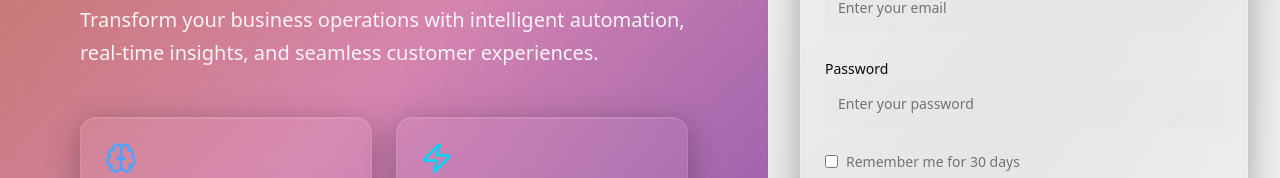
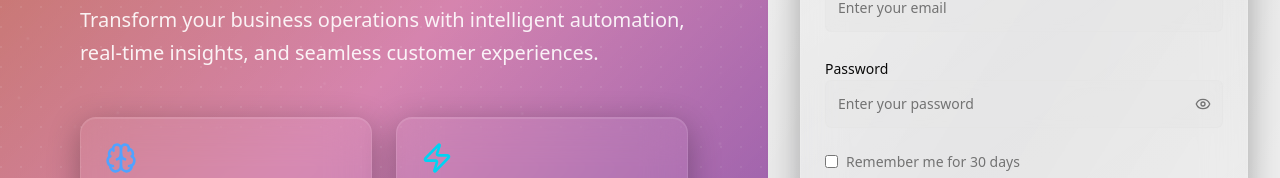
Before and after one commit to Kenny8244/serviceai-app, a React (Vite) app: page /auth in a window 1280 px wide. Shown: the part 334-512 px from the top of the page. Built offline with nearby package versions, Linux system fonts and the light colour scheme; no server answers.

Commit message:
Implement password visibility toggle in AuthPage and refactor password input fields

```diff
--- a/src/pages/AuthPage.tsx
+++ b/src/pages/AuthPage.tsx
@@ -4,9 +4,38 @@ import { Input } from "@/components/ui/input"
 import { Label } from "@/components/ui/label"
 import { FormField, nativeSelectClassName } from "@/components/ui/form-field"
 import { Card, CardContent, CardDescription, CardHeader, CardTitle } from "@/components/ui/card"
-import { Sparkles, ArrowRight, Shield, Zap, Brain, Users } from "lucide-react"
+import { Sparkles, ArrowRight, Shield, Zap, Brain, Users, Eye, EyeOff } from "lucide-react"
 import { apiService, type AuthResponse, type CreateUserRequest, type LoginRequest } from "@/services/api"
 import { toAuthMessage } from "@/lib/userFacingError"
+import { cn } from "@/lib/utils"
+
+const authInputClassName =
+  "h-12 bg-input/50 border-border/50 backdrop-blur-sm focus:gradient-input-focus transition-all"
+
+function PasswordInput({
+  className,
+  ...props
+}: Omit<React.ComponentProps<typeof Input>, "type">) {
+  const [visible, setVisible] = useState(false)
+
+  return (
+    <div className="relative">
+      <Input
+        {...props}
+        type={visible ? "text" : "password"}
+        className={cn(authInputClassName, "pr-12", className)}
+      />
+      <button
+        type="button"
+        onClick={() => setVisible((current) => !current)}
+        className="absolute right-3 top-1/2 -translate-y-1/2 text-muted-foreground hover:text-foreground transition-colors"
+        aria-label={visible ? "Hide password" : "Show password"}
+      >
+        {visible ? <EyeOff className="h-4 w-4" /> : <Eye className="h-4 w-4" />}
+      </button>
+    </div>
+  )
+}
 
 interface AuthPageProps {
   onAuthSuccess: (response: AuthResponse, options?: { isNewAccount?: boolean }) => void | Promise<void>
@@ -368,15 +397,14 @@ export function AuthPage({ onAuthSuccess }: AuthPageProps) {
 
                       <div className="grid grid-cols-2 gap-4">
                         <FormField label="Password" htmlFor="password" required>
-                          <Input
+                          <PasswordInput
                             id="password"
-                            type="password"
                             placeholder="Create a secure password"
                             value={password}
                             onChange={(e) => setPassword(e.target.value)}
                             required
                             minLength={8}
-                            className="h-12 bg-input/50 border-border/50 backdrop-blur-sm focus:gradient-input-focus transition-all"
+                            autoComplete="new-password"
                           />
                           <p className="text-xs text-muted-foreground">Minimum 8 characters</p>
                         </FormField>
@@ -386,16 +414,15 @@ export function AuthPage({ onAuthSuccess }: AuthPageProps) {
                           required
                           error={confirmPassword && password !== confirmPassword ? 'Passwords do not match' : undefined}
                         >
-                          <Input
+                          <PasswordInput
                             id="confirmPassword"
-                            type="password"
                             placeholder="Confirm your password"
                             value={confirmPassword}
                             onChange={(e) => setConfirmPassword(e.target.value)}
                             required
                             minLength={8}
+                            autoComplete="new-password"
                             aria-invalid={Boolean(confirmPassword && password !== confirmPassword)}
-                            className="h-12 bg-input/50 border-border/50 backdrop-blur-sm focus:gradient-input-focus transition-all"
                           />
                         </FormField>
                       </div>
@@ -416,14 +443,13 @@ export function AuthPage({ onAuthSuccess }: AuthPageProps) {
                       </FormField>
 
                       <FormField label="Password" htmlFor="password">
-                        <Input
+                        <PasswordInput
                           id="password"
-                          type="password"
                           placeholder="Enter your password"
                           value={password}
                           onChange={(e) => setPassword(e.target.value)}
                           required
-                          className="h-12 bg-input/50 border-border/50 backdrop-blur-sm focus:gradient-input-focus transition-all"
+                          autoComplete="current-password"
                         />
                       </FormField>
 
```
